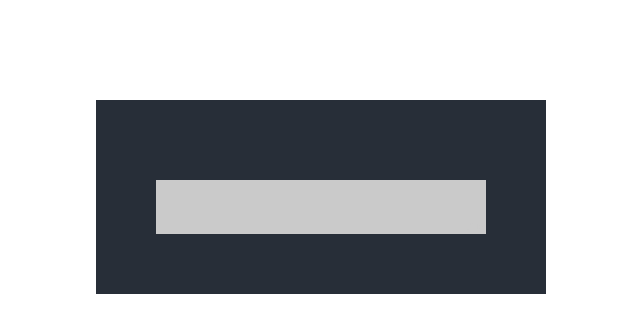
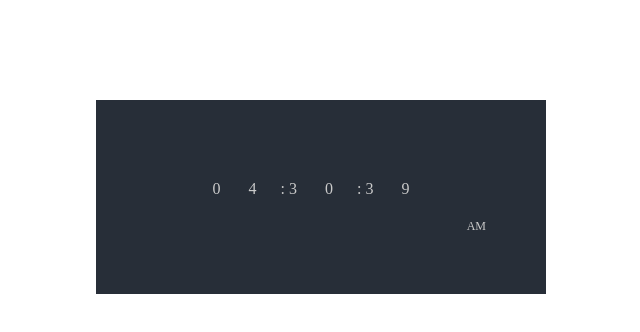
Before and after one commit to ShMcK/statechart-digital-clock, a React (Create React App) app: page / in a window 1280 px wide. Shown: the top 332 px of the page, without its empty margins (319-959 px from the left). Built offline with nearby package versions, Linux system fonts and the light colour scheme.

Commit message:
setup ticking clock

```diff
--- a/src/components/Clock/Digits.tsx
+++ /dev/null
@@ -1,30 +0,0 @@
-import * as React from 'react'
-import style from 'styled-components'
-
-const Container = style.div`
-    background-color:#cacaca;
-	border-color:#cacaca;
-`
-
-const Digit = style.div`
-    text-align:left;
-	position:relative;
-	width: 28px;
-	height:50px;
-	display:inline-block;
-    margin:0 4px;
-`
-
-interface IProps {
-	time: string
-}
-
-export default class Digits extends React.Component<IProps> {
-	render() {
-		return (
-			<Container>
-				<Digit />
-			</Container>
-		)
-	}
-}
--- /dev/null
+++ b/src/components/Clock/Digits/index.tsx
@@ -0,0 +1,55 @@
+import * as React from 'react'
+import styles from 'styled-components'
+
+const Container = styles.div``
+
+const DigitContainer = styles.div`
+    text-align:left;
+	position:relative;
+	width: 28px;
+	height:50px;
+	display:inline-block;
+	margin:0 4px;
+`
+
+const Digit = ({ value }: { value: string }) => {
+	return (
+		<DigitContainer>
+			<div>{value}</div>
+		</DigitContainer>
+	)
+}
+
+interface IProps {
+	time: Date
+}
+
+export default class Digits extends React.Component<IProps> {
+	time(type: string) {
+		const timeArray: string[] = this.props.time[`get${type}`]()
+			.toString()
+			.split('')
+		if (timeArray.length === 1) {
+			timeArray.unshift('0')
+		}
+		return timeArray
+	}
+
+	render() {
+		return (
+			<Container>
+				{this.time('Hours').map((digit) => (
+					<Digit value={digit} />
+				))}
+				:
+				{this.time('Minutes').map((digit) => (
+					<Digit value={digit} />
+				))}
+				:
+				{this.time('Seconds').map((digit) => (
+					<Digit value={digit} />
+				))}
+			</Container>
+		)
+	}
+}
--- a/src/components/Clock/Meridiem.tsx
+++ b/src/components/Clock/Meridiem.tsx
@@ -1,7 +1,7 @@
 import * as React from 'react'
-import style from 'styled-components'
+import styles from 'styled-components'
 
-const Container = style.div`
+const Container = styles.div`
     position: absolute;
     bottom: 20px;
     right: 20px;
@@ -9,11 +9,18 @@ const Container = style.div`
 `
 
 interface IProps {
-	time: string
+	time: Date
 }
 
 export default class Meridiem extends React.Component<IProps> {
+	get meridiem() {
+		const hours = this.props.time.getHours()
+		if (hours > 12) {
+			return 'PM'
+		}
+		return 'AM'
+	}
 	render() {
-		return <Container>AM</Container>
+		return <Container>{this.meridiem}</Container>
 	}
 }
--- a/src/components/Clock/index.tsx
+++ b/src/components/Clock/index.tsx
@@ -1,13 +1,13 @@
 /* styles from https://codepen.io/bsmith/pen/drElg?editors=1100 */
 
 import * as React from 'react'
-import style from 'styled-components'
+import styles from 'styled-components'
 
 import Alarm from './Alarm'
 import Digits from './Digits'
 import Meridiem from './Meridiem'
 
-const Container = style.div`
+const Container = styles.div`
     width:370px;
 	padding:40px;
 	margin:100px auto 60px;
@@ -16,7 +16,7 @@ const Container = style.div`
 	color:#cacaca;
 `
 
-const Display = style.div`
+const Display = styles.div`
     text-align:center;
 	padding: 40px 20px 20px;
 	border-radius:6px;
@@ -24,12 +24,22 @@ const Display = style.div`
 	height: 54px;
 `
 
-export default class Clock extends React.Component {
+interface IState {
+	time: Date
+}
+
+export default class Clock extends React.Component<{}, IState> {
 	state = {
-		time: 'X',
+		time: new Date(),
+	}
+	componentDidMount() {
+		setInterval(() => {
+			this.setState({ time: new Date() })
+		}, 1000)
 	}
 	render() {
 		const { time } = this.state
+		console.log(time)
 		return (
 			<Container>
 				<Display>
```
